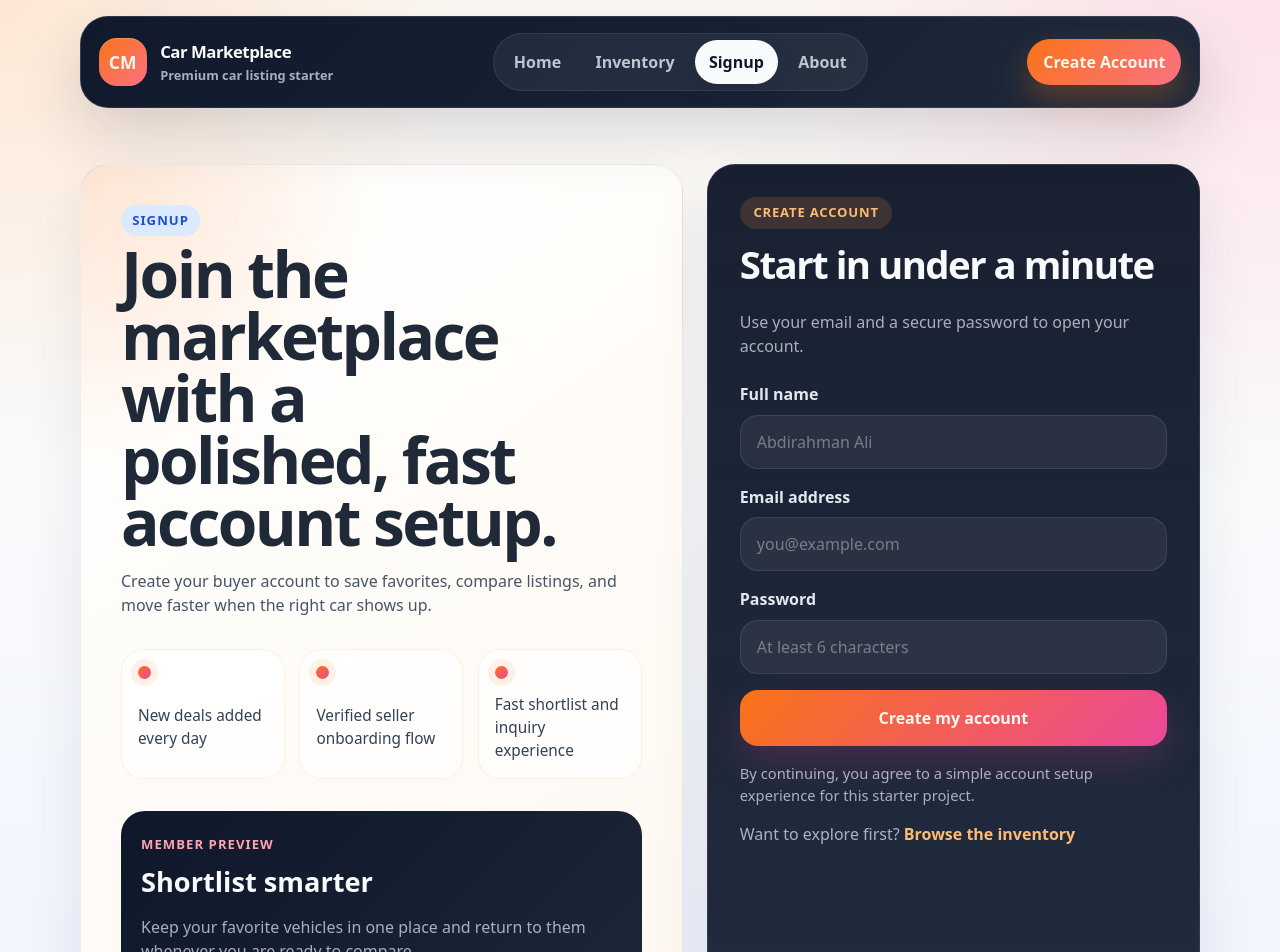
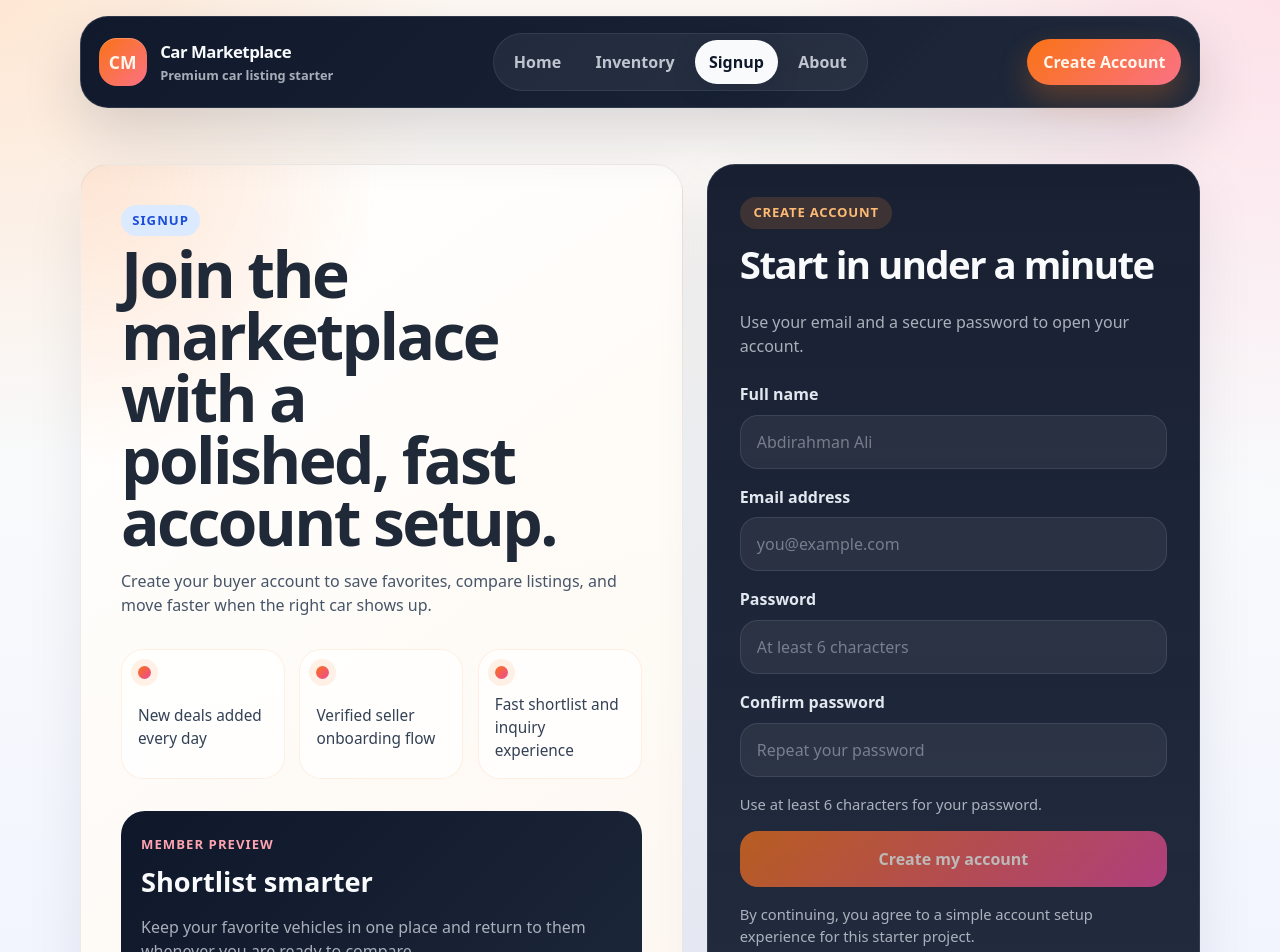
Before and after one commit to Macneyste/CarMarketPlace, a React (Vite) app: page /signup in a window 1280 px wide. Shown: the top 952 px of the page. Built offline with nearby package versions, Linux system fonts and the light colour scheme.

Commit message:
Singup page functionality

```diff
--- a/src/index.css
+++ b/src/index.css
@@ -513,8 +513,22 @@ a {
 }
 
 .signup-submit:disabled {
-  cursor: wait;
-  opacity: 0.8;
+  cursor: not-allowed;
+  opacity: 0.7;
+  box-shadow: none;
+}
+
+.signup-helper-row {
+  display: flex;
+  align-items: center;
+  justify-content: space-between;
+  gap: 0.75rem;
+}
+
+.signup-helper-text {
+  margin: 0;
+  color: rgba(226, 232, 240, 0.72);
+  font-size: 0.92rem;
 }
 
 .form-message {
--- a/src/pages/SignupPage.jsx
+++ b/src/pages/SignupPage.jsx
@@ -1,11 +1,14 @@
 import { useState } from 'react';
-import { Link } from 'react-router-dom';
+import { Link, useNavigate } from 'react-router-dom';
 
 const initialForm = {
   name: '',
   email: '',
   password: '',
+  confirmPassword: '',
 };
+
+const USER_STORAGE_KEY = 'car-marketplace-user';
 
 const trustPoints = [
   'New deals added every day',
@@ -14,6 +17,7 @@ const trustPoints = [
 ];
 
 function SignupPage() {
+  const navigate = useNavigate();
   const [formData, setFormData] = useState(initialForm);
   const [status, setStatus] = useState({
     loading: false,
@@ -21,8 +25,19 @@ function SignupPage() {
     success: '',
   });
 
+  const formIsComplete =
+    formData.name.trim() &&
+    formData.email.trim() &&
+    formData.password &&
+    formData.confirmPassword;
+
   function handleChange(event) {
     const { name, value } = event.target;
+
+    setStatus((current) => ({
+      ...current,
+      error: '',
+    }));
 
     setFormData((current) => ({
       ...current,
@@ -30,8 +45,39 @@ function SignupPage() {
     }));
   }
 
+  function validateForm() {
+    const trimmedName = formData.name.trim();
+    const trimmedEmail = formData.email.trim();
+
+    if (!trimmedName || !trimmedEmail || !formData.password || !formData.confirmPassword) {
+      return 'Please fill in all signup fields';
+    }
+
+    if (formData.password.length < 6) {
+      return 'Password must be at least 6 characters';
+    }
+
+    if (formData.password !== formData.confirmPassword) {
+      return 'Passwords do not match';
+    }
+
+    return '';
+  }
+
   async function handleSubmit(event) {
     event.preventDefault();
+
+    const validationMessage = validateForm();
+
+    if (validationMessage) {
+      setStatus({
+        loading: false,
+        error: validationMessage,
+        success: '',
+      });
+
+      return;
+    }
 
     setStatus({
       loading: true,
@@ -40,27 +86,39 @@ function SignupPage() {
     });
 
     try {
+      const payload = {
+        name: formData.name.trim(),
+        email: formData.email.trim(),
+        password: formData.password,
+      };
+
       const response = await fetch('/api/users/signup', {
         method: 'POST',
         headers: {
           'Content-Type': 'application/json',
         },
-        body: JSON.stringify(formData),
+        body: JSON.stringify(payload),
       });
 
-      const data = await response.json();
+      const data = await response.json().catch(() => ({}));
 
       if (!response.ok) {
         throw new Error(data.message || 'Unable to create account');
       }
 
+      localStorage.setItem(USER_STORAGE_KEY, JSON.stringify(data));
+
       setStatus({
         loading: false,
         error: '',
-        success: `Welcome, ${data.name}. Your account has been created.`,
+        success: `Welcome, ${data.name}. Your account has been created. Redirecting you now...`,
       });
 
       setFormData(initialForm);
+
+      window.setTimeout(() => {
+        navigate('/inventory');
+      }, 1400);
     } catch (error) {
       setStatus({
         loading: false,
@@ -161,10 +219,33 @@ function SignupPage() {
             />
           </label>
 
+          <label className="field">
+            <span>Confirm password</span>
+            <input
+              type="password"
+              name="confirmPassword"
+              placeholder="Repeat your password"
+              value={formData.confirmPassword}
+              onChange={handleChange}
+              required
+              minLength="6"
+            />
+          </label>
+
+          <div className="signup-helper-row">
+            <p className="signup-helper-text">
+              {formData.password && formData.confirmPassword
+                ? formData.password === formData.confirmPassword
+                  ? 'Passwords match and are ready to submit.'
+                  : 'Make sure both password fields match.'
+                : 'Use at least 6 characters for your password.'}
+            </p>
+          </div>
+
           <button
             type="submit"
             className="signup-submit"
-            disabled={status.loading}
+            disabled={status.loading || !formIsComplete}
           >
             {status.loading ? 'Creating account...' : 'Create my account'}
           </button>
```
